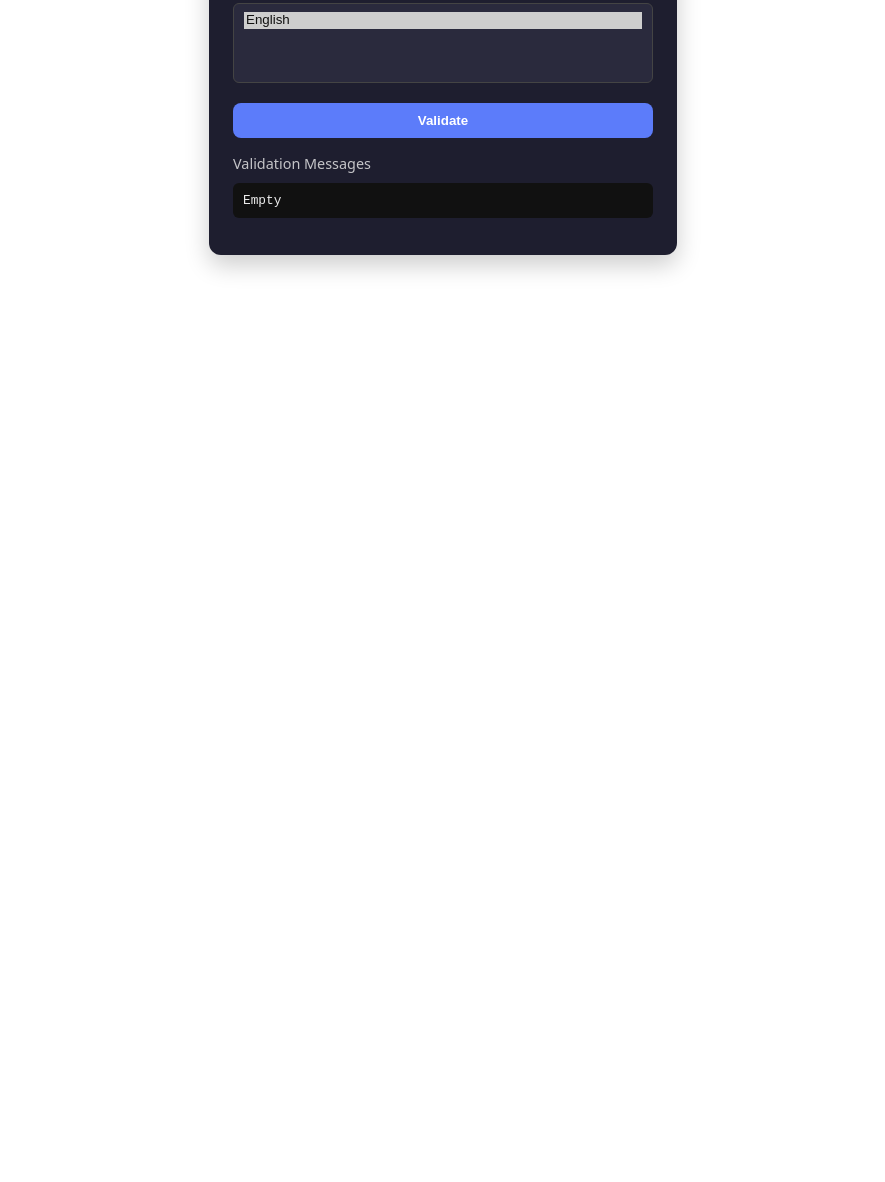
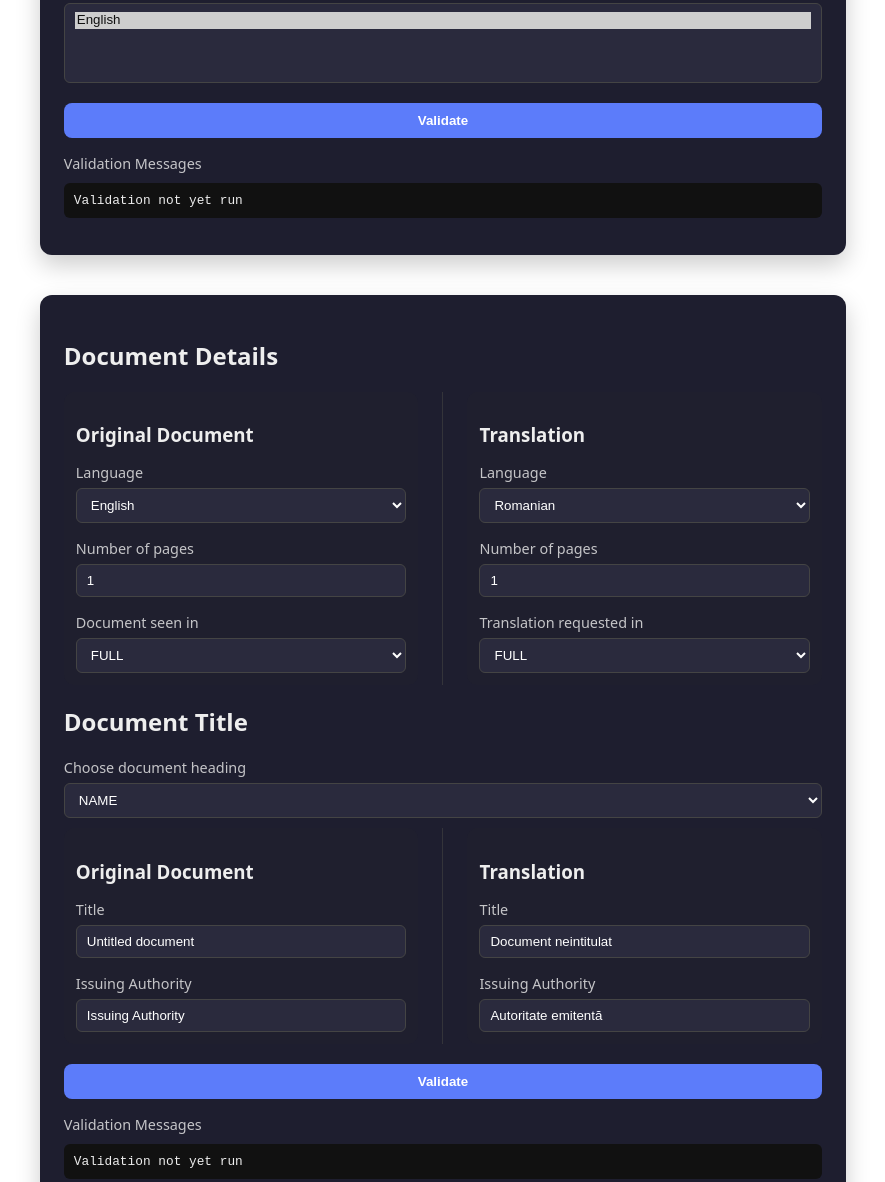
Before and after one commit to mihai-mc/translation-certification, a website built with Vite: page index.html in a window 1280 px wide. Shown: the part 459-1641 px from the top of the page, without its empty margins (197-1082 px from the left). Before the commit the page ends 800 px from the top, so only its background shows below. Built offline with nearby package versions, Linux system fonts and the light colour scheme.

Commit message:
UI for DocumentDetails

```diff
--- a/index.html
+++ b/index.html
@@ -10,6 +10,7 @@
 
 <body>
   <div id="translator-form" class="form-card"></div>
+  <div id="document-form" class="form-card"></div>
   <script type="module" src="/src/main.ts"></script>
 </body>
 
--- /dev/null
+++ b/src/forms/common.ts
@@ -0,0 +1,8 @@
+export function safeSet<T>(func: () => void, errors: string[]) {
+    try {
+        func();
+    }
+    catch (e) {
+        errors.push((e as Error).message);
+    }
+}
--- /dev/null
+++ b/src/forms/documentForm.ts
@@ -0,0 +1,162 @@
+import { DocumentDetails, text_part, document_heading } from "@/models/document_details";
+import { languages, MultiLingualText } from "@/models/translation";
+import { safeSet } from "@/forms/common";
+
+const documentFormId: string = "document-form";
+
+const documentDetails = new DocumentDetails();
+
+const container = document.getElementById(documentFormId)!;
+
+// FIXME: Needs a better way of handling id's
+container.innerHTML = `
+    <h2>Document Details</h2>
+
+    <div class="dual-column">
+        <div class="col">
+            <h3>Original Document</h3>
+
+            <label for="${documentFormId}-document-language">Language</label>
+            <select id="${documentFormId}-document-language">
+                <option value="ENGLISH" selected>${languages.ENGLISH.EN}</option>
+                <option value="ROMANIAN">${languages.ROMANIAN.EN}</option>
+            </select>
+
+            <label for="${documentFormId}-document-pages">Number of pages</label>
+            <input type="number" id="${documentFormId}-document-pages" value="${documentDetails.number_of_pages}" />
+
+            <label for="${documentFormId}-document-part">Document seen in</label>
+            <select id="${documentFormId}-document-part">
+                <option value="FULL" selected>${text_part.FULL.EN.toUpperCase()}</option>
+                <option value="EXCERPT">${text_part.EXCERPT.EN.toUpperCase()}</option>
+            </select>
+        </div>
+        <div class="divider"></div>
+        <div class="col">
+            <h3>Translation</h3>
+
+            <label for="${documentFormId}-translation-language">Language</label>
+            <select id="${documentFormId}-translation-language">
+                <option value="ENGLISH">${languages.ENGLISH.EN}</option>
+                <option value="ROMANIAN" selected>${languages.ROMANIAN.EN}</option>
+            </select>
+
+            <label for="${documentFormId}-translation-pages">Number of pages</label>
+            <input type="number" id="${documentFormId}-translation-pages" value="${documentDetails.translated_number_of_pages}" />
+
+            <label for="${documentFormId}-translation-part">Translation requested in</label>
+            <select id="${documentFormId}-translation-part">
+                <option value="FULL" selected>${text_part.FULL.EN.toUpperCase()}</option>
+                <option value="EXCERPT">${text_part.EXCERPT.EN.toUpperCase()}</option>
+            </select>
+        </div>
+    </div>
+
+    <h2>Document Title</h2>
+
+    <label for="${documentFormId}-document-heading">Choose document heading</label>
+    <select id="${documentFormId}-document-heading">
+        <option value="NAME" selected>${document_heading.NAME.EN.toUpperCase()}</option>
+        <option value="TITLE">${document_heading.TITLE.EN.toUpperCase()}</option>
+    </select>
+
+    <div class="dual-column">
+        <div class="col">
+            <h3>Original Document</h3>
+
+            <label for="${documentFormId}-document-name">Title</label>
+            <input type="text" id="${documentFormId}-document-name" value="${documentDetails.document_name.EN}" />
+
+            <label for="${documentFormId}-document-issuing_authority">Issuing Authority</label>
+            <input type="text" id="${documentFormId}-document-issuing_authority" value="${documentDetails.issuing_authority.EN}" />
+        </div>
+        <div class="divider"></div>
+        <div class="col">
+            <h3>Translation</h3>
+
+            <label for="${documentFormId}-translation-name">Title</label>
+            <input type="text" id="${documentFormId}-translation-name" value="${documentDetails.document_name.RO}" />
+
+            <label for="${documentFormId}-translation-issuing_authority">Issuing Authority</label>
+            <input type="text" id="${documentFormId}-translation-issuing_authority" value="${documentDetails.issuing_authority.RO}" />
+        </div>
+    </div>
+
+    <button id="${documentFormId}-validate">Validate</button>
+
+    <label for="${documentFormId}-out">Validation Messages</label>
+    <pre id="${documentFormId}-out">Validation not yet run</pre>
+`;
+
+function validateDocumentDetails() {
+
+    function getDocumentDetails(id: string) {
+        // Original Document
+        const number_of_pages = Number((document.getElementById(`${documentFormId}-${id}-pages`) as HTMLInputElement).value);
+
+        const language_html = (document.getElementById(`${documentFormId}-${id}-language`) as HTMLSelectElement).value;
+        const language = languages[language_html as keyof typeof languages];
+
+        const doc_text_part_html = (document.getElementById(`${documentFormId}-${id}-part`) as HTMLSelectElement).value;
+        const doc_text_part = text_part[doc_text_part_html as keyof typeof text_part];
+
+        return {
+            number_of_pages: number_of_pages,
+            language: language,
+            text_part: doc_text_part
+        };
+    }
+
+    // FIXME: Currently assumes an order between RO and EN, which is very very bad!
+    function constructMultiLingualText(id: string): MultiLingualText {
+        const document_title = (document.getElementById(`${documentFormId}-document-${id}`) as HTMLInputElement).value;
+        const translation_title = (document.getElementById(`${documentFormId}-translation-${id}`) as HTMLInputElement).value;
+
+        return new MultiLingualText(translation_title, document_title);
+    }
+
+    // Gather data
+    const documentDetails = new DocumentDetails();
+
+    // Details for the Original Document and the Translation
+    const original_document_details = getDocumentDetails("document");
+    const translation_details = getDocumentDetails("translation");
+
+    const heading_html = (document.getElementById(`${documentFormId}-document-heading`) as HTMLSelectElement).value;
+    const heading = document_heading[heading_html as keyof typeof document_heading];
+
+    const document_name = constructMultiLingualText("name");
+    const issuing_authority = constructMultiLingualText("issuing_authority");
+
+     // Catch errors to alert the user
+    const errors: string[] = [];
+    safeSet(() => {documentDetails.number_of_pages = original_document_details.number_of_pages}, errors);
+    safeSet(() => {documentDetails.document_language = original_document_details.language}, errors);
+    safeSet(() => {documentDetails.text_seen_in = original_document_details.text_part}, errors);
+    safeSet(() => {documentDetails.translated_number_of_pages = translation_details.number_of_pages}, errors);
+    safeSet(() => {documentDetails.translation_language = translation_details.language}, errors);
+    safeSet(() => {documentDetails.translation_requested_in = translation_details.text_part}, errors);
+    safeSet(() => {documentDetails.document_heading = heading}, errors);
+    safeSet(() => {documentDetails.document_name = document_name}, errors);
+    safeSet(() => {documentDetails.issuing_authority = issuing_authority}, errors);
+
+    // Object validation
+    safeSet(() => {documentDetails.validateDocumentAndTranslationLanguages()}, errors);
+
+    if(import.meta.env.DEV)
+        console.log(documentDetails);
+
+    const pre_out = document.getElementById(`${documentFormId}-out`)!;
+    if (errors.length > 0) {
+        const error_message: string = "Failed to validate the DocumentDetails:\n\n";
+        pre_out.textContent = error_message + errors.join("\n");
+        pre_out.style.color = "red";
+    }
+    else {
+        pre_out.textContent = "Validation successful ✅";
+        pre_out.style.color = "lightgreen";
+    }
+
+    return documentDetails;
+}
+document.getElementById(`${documentFormId}-validate`)!.addEventListener("click", validateDocumentDetails);
--- a/src/forms/translatorForm.ts
+++ b/src/forms/translatorForm.ts
@@ -1,31 +1,32 @@
 import { TranslatorDetails, genders } from "@/models/translator_details";
 import { languages } from "@/models/translation";
+import { safeSet } from "@/forms/common";
 
-export const translatorFormId: string = "translator-form";
+const translatorFormId: string = "translator-form";
 
 const translator = new TranslatorDetails();
 
-const container = document.getElementById(translatorFormId);
+const container = document.getElementById(translatorFormId)!;
 
-container!.innerHTML = `
+container.innerHTML = `
     <h2>Translator Details</h2>
 
-    <label for="name">Translator Name</label>
+    <label for="${translatorFormId}-name">Translator Name</label>
     <input type="text" id="${translatorFormId}-name" value="${translator.name}" />
 
-    <label for="gender">Gender</label>
+    <label for="${translatorFormId}-gender">Gender</label>
     <select id="${translatorFormId}-gender">
         <option value="${genders.MALE}">${genders.MALE}</option>
         <option value="${genders.FEMALE}">${genders.FEMALE}</option>
     </select>
 
-    <label for="auth_no">Authorisation Number</label>
+    <label for="${translatorFormId}-auth_no">Authorisation Number</label>
     <input type="text" id="${translatorFormId}-auth_no" value="${translator.authorisation_no}"/>
 
-    <label for="auth_date">Authorisation Date</label>
+    <label for="${translatorFormId}-auth_date">Authorisation Date</label>
     <input type="date" id="${translatorFormId}-auth_date" value="${translator.translator_auth_date.toISOString().split("T")[0]}"/>
 
-    <label for="auth_languages">Authorised Languages</label>
+    <label for="${translatorFormId}-auth_languages">Authorised Languages</label>
     <select id="${translatorFormId}-auth_languages" multiple>
         <option value="ENGLISH" selected>${languages.ENGLISH.EN}</option>
         <!-- <option value="ROMANIAN">${languages.ROMANIAN.EN}</option> -->
@@ -34,17 +35,8 @@ container!.innerHTML = `
     <button id="${translatorFormId}-validate">Validate</button>
 
     <label for="${translatorFormId}-out">Validation Messages</label>
-    <pre id="${translatorFormId}-out">Empty</pre>
+    <pre id="${translatorFormId}-out">Validation not yet run</pre>
 `;
-
-function safeSet<T>(func: () => void, errors: string[]) {
-    try {
-        func();
-    }
-    catch (e) {
-        errors.push((e as Error).message);
-    }
-}
 
 function validateTranslator() {
 
@@ -82,5 +74,7 @@ function validateTranslator() {
         pre_out.textContent = "Validation successful ✅";
         pre_out.style.color = "lightgreen";
     }
+
+    return translatorDetails;
 }
 document.getElementById(`${translatorFormId}-validate`)!.addEventListener("click", validateTranslator);
--- a/src/main.ts
+++ b/src/main.ts
@@ -1,2 +1,3 @@
+import '@/style.css'
 import "@/forms/translatorForm";
-import '@/style.css'
+import "@/forms/documentForm";
--- a/src/models/document_details.ts
+++ b/src/models/document_details.ts
@@ -9,14 +9,14 @@ const page_suffix = Object.freeze({
 
 type PageSuffix = typeof page_suffix[keyof typeof page_suffix];
 
-const text_part = Object.freeze({
+export const text_part = Object.freeze({
     FULL: Object.freeze(new MultiLingualText("întregime", "full")),
     EXCERPT: Object.freeze(new MultiLingualText("extras", "excerpt")),
 });
 
 type TextPart = typeof text_part[keyof typeof text_part];
 
-const document_heading = Object.freeze({
+export const document_heading = Object.freeze({
     NAME: Object.freeze(new MultiLingualText("denumirea", "name")),
     TITLE: Object.freeze(new MultiLingualText("titlul", "title")),
 });
@@ -24,6 +24,7 @@ const document_heading = Object.freeze({
 type DocumentHeading = typeof document_heading[keyof typeof document_heading];
 
 
+// FIXME: Need to refactor validation across ALL models
 export class DocumentDetails {
     private _number_of_pages: number;
     private _translated_number_of_pages: number;
@@ -146,15 +147,13 @@ export class DocumentDetails {
     }
 
     // NOTE: Helper function to avoid logic duplication
-    private validateDocumentAndTranslationLanguages(document_lang: Language, translation_lang: Language) {
-        if (document_lang === translation_lang)
+    public validateDocumentAndTranslationLanguages() {
+        if (this.document_language === this.translation_language)
             throw new Error("The document language and the translation language must be different");
         return;
     }
 
     public set document_language(lang: Language) {
-        this.validateDocumentAndTranslationLanguages(lang, this._translation_language);
-
         this._document_language = lang;
     }
 
@@ -163,8 +162,6 @@ export class DocumentDetails {
     }
 
     public set translation_language(lang: Language) {
-        this.validateDocumentAndTranslationLanguages(this._document_language, lang);
-
         this._translation_language = lang;
     }
 
--- a/src/style.css
+++ b/src/style.css
@@ -1,5 +1,5 @@
 .form-card {
-    max-width: 420px;
+    max-width: 60%;
     margin: 40px auto;
     padding: 24px;
     border-radius: 12px;
@@ -16,9 +16,9 @@
     opacity: 0.8;
 }
 
-.form-card input,
-.form-card select {
+.form-card input, .form-card select {
     width: 100%;
+    box-sizing: border-box;
     margin-top: 6px;
     padding: 8px 10px;
     border-radius: 6px;
@@ -58,3 +58,27 @@
     white-space: pre-wrap;
     margin-top: 10px;
 }
+
+.form-card .dual-column {
+    display: grid;
+    grid-template-columns: 1fr auto 1fr;
+    gap: 24px;
+    margin-top: 10px;
+    align-items: stretch;
+}
+
+.form-card .col {
+    padding: 12px;
+    border-radius: 10px;
+    background: #1f1f2e;
+}
+
+.form-card .col h3 {
+    margin-bottom: 10px;
+}
+
+.form-card .divider {
+    width: 1px;
+    background: #444;
+    opacity: 0.6;
+}
```
